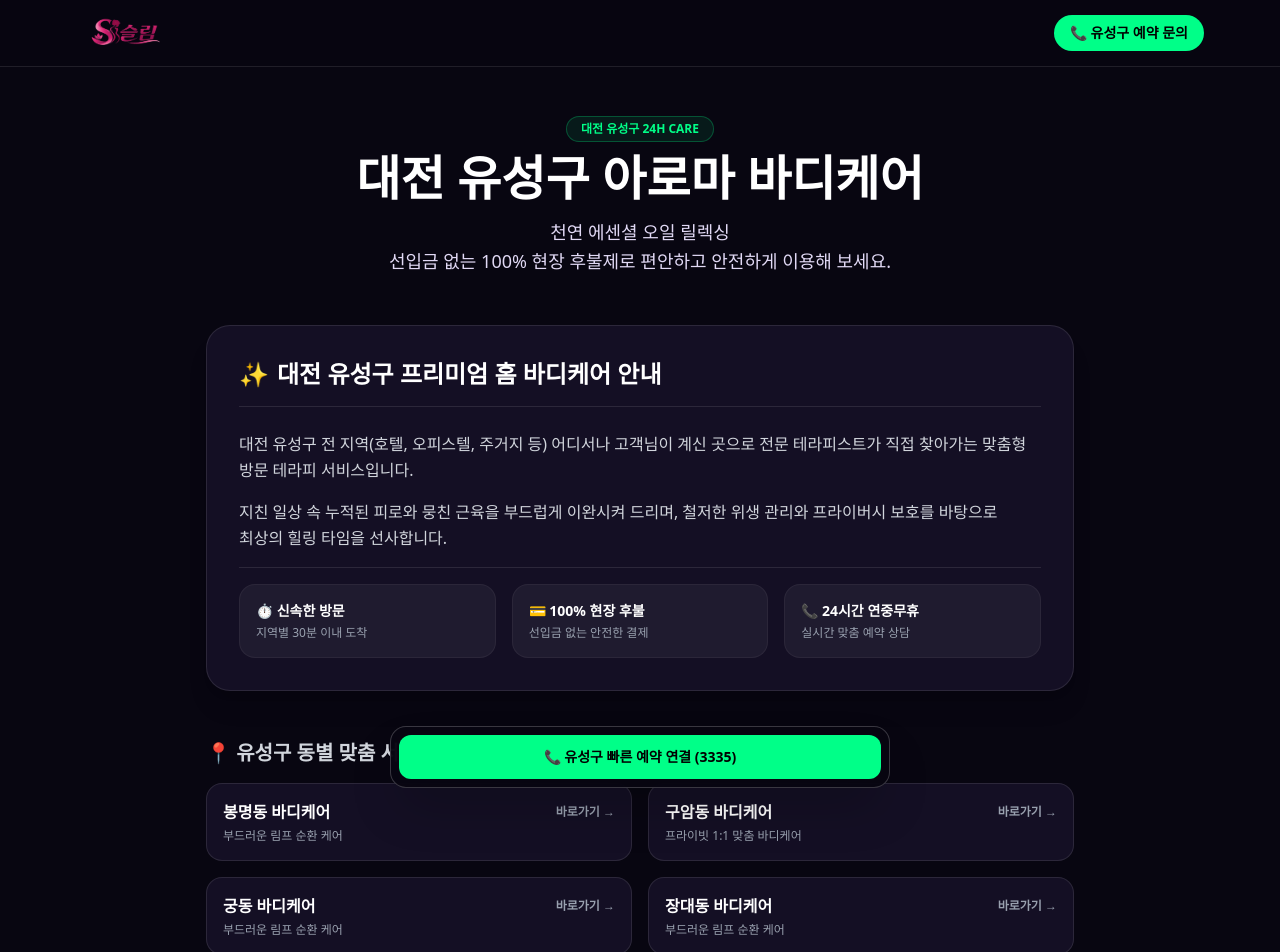
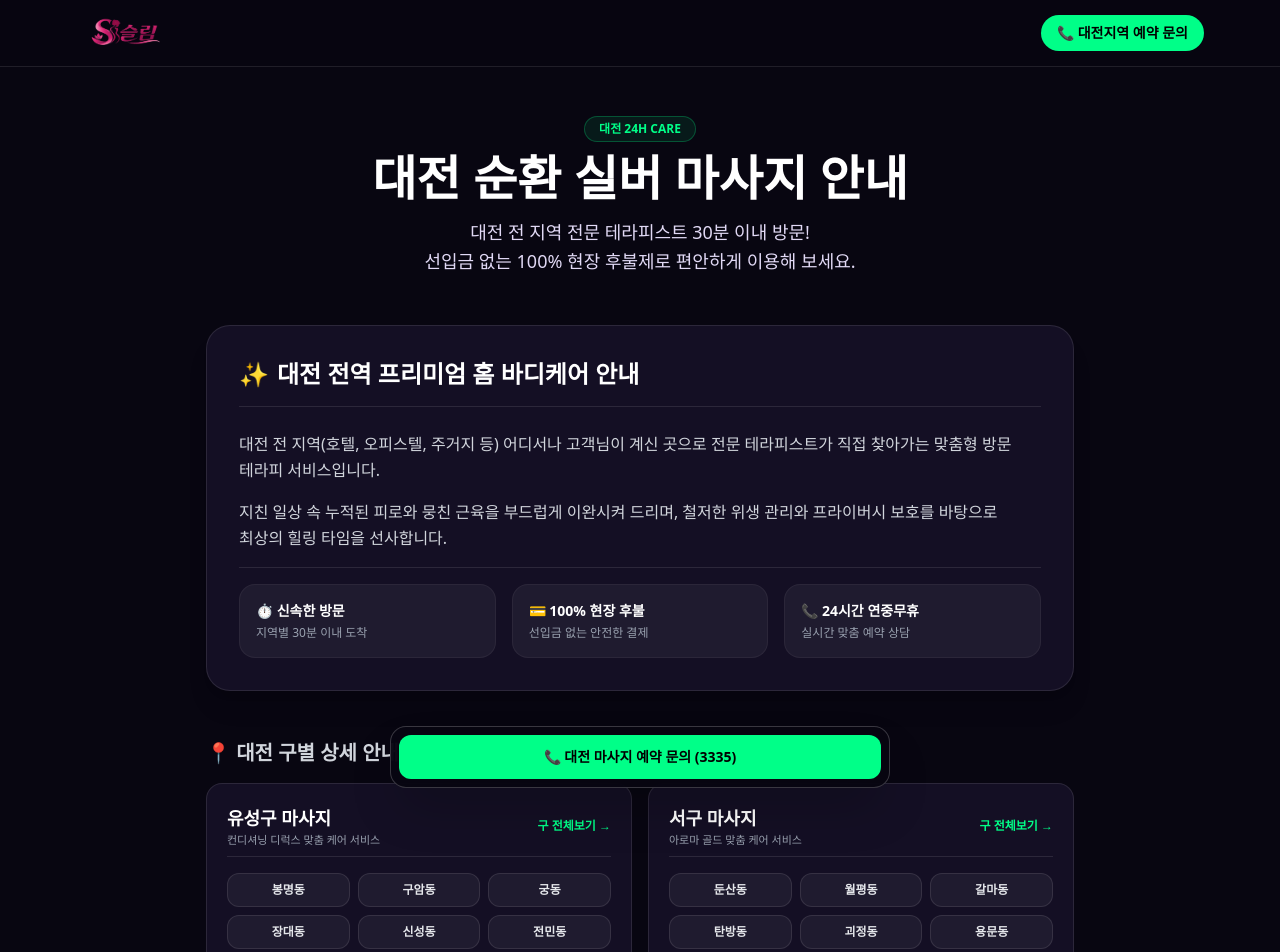
Before and after one commit to gunma1004/dj-cj-sslim, a Next.js app: page /daejeon in a window 1280 px wide. Shown: the top 952 px of the page. Built offline with nearby package versions, Linux system fonts and the light colour scheme.

Commit message:
사이트 수정

```diff
--- a/app/[city]/page.tsx
+++ b/app/[city]/page.tsx
@@ -1,47 +1,60 @@
 import Link from "next/link";
 import Image from "next/image";
-import { CITIES_DATA, DOMAIN, BRAND_NAME, getKeywordModifier } from "@/app/data";
+import { CITIES_DATA, DOMAIN, BRAND_NAME } from "@/app/data";
 import { notFound } from "next/navigation";
 
+// 500개 이상 겹치지 않도록 구성된 대규모 수식어 풀
+const CITY_PREFIX_POOL = [
+  "프리미엄", "힐링", "전문", "맞춤", "스웨디시", "아로마", "감동", "딥테라피",
+  "프라이빗", "로열", "VIP", "릴렉싱", "컨디셔닝", "바디케어", "순환", "아로마테라피",
+  "스페셜", "심신이완", "피로회복", "릴랙스", "맞춤형", "고품격", "명품", "집중",
+  "정성", "안심", "신속", "품격", "스마트", "베이직", "디럭스", "스위트", "내추럴",
+  "소울", "하모니", "밸런스", "리프레시", "에너지", "바이탈", "휴", "쉼", "지오",
+  "그린", "블루", "골드", "실버", "퍼플", "로즈", "샌드", "오션", "포레스트"
+];
+
+function getUniqueCityModifier(seedKey: string) {
+  let hash = 0;
+  for (let i = 0; i < seedKey.length; i++) {
+    hash = (hash << 5) - hash + seedKey.charCodeAt(i);
+    hash |= 0;
+  }
+  const index = Math.abs(hash) % CITY_PREFIX_POOL.length;
+  const secondaryIndex = Math.floor(Math.abs(hash) / 7) % CITY_PREFIX_POOL.length;
+
+  const prefix = index !== secondaryIndex
+    ? CITY_PREFIX_POOL[index] + " " + CITY_PREFIX_POOL[secondaryIndex]
+    : CITY_PREFIX_POOL[index];
+
+  return prefix;
+}
+
+// 1. 시 정적 경로 명시적 등록 (404 방지)
 export async function generateStaticParams() {
-  const paths: { city: string; district: string }[] = [];
-
-  Object.entries(CITIES_DATA).forEach(([citySlug, city]) => {
-    city.districts.forEach((district) => {
-      paths.push({
-        city: citySlug,
-        district: district.slug,
-      });
-    });
-  });
-
-  return paths;
+  return [
+    { city: "daejeon" },
+    { city: "cheongju" },
+  ];
 }
 
 export const dynamicParams = false;
 
-// 구 단위 메타데이터 (patternFn 제거 및 백틱 없는 문자열 병합)
+// 2. 시 단위 SEO 메타데이터
 export async function generateMetadata({
   params,
 }: {
-  params: Promise<{ city: string; district: string }>;
+  params: Promise<{ city: string }>;
 }) {
-  const { city, district } = await params;
+  const { city } = await params;
   const cityInfo = CITIES_DATA[city];
-  const districtInfo = cityInfo?.districts.find((d) => d.slug === district);
 
-  if (!cityInfo || !districtInfo) return {};
+  if (!cityInfo) return {};
 
-  const areaName = cityInfo.name + " " + districtInfo.name;
-  const modifier = getKeywordModifier(areaName + "_district");
+  const uniquePrefix = getUniqueCityModifier(cityInfo.name + "_city_title_seed");
 
-  // 1. 타이틀: 스팸 및 '마사지' 배제, 안전한 테라피 패턴
-  const title = areaName + " " + modifier.prefix + " 바디케어 | " + BRAND_NAME;
-
-  // 2. 메타 디스크립션: '출장'과 '마사지'를 완전히 분리
-  const description = areaName + " 전 지역 전문 테라피스트가 진행하는 신속한 출장 서비스와 함께 일상의 피로를 녹여줄 편안한 힐링 마사지를 경험해 보세요. 선입금 없는 현장 후불제.";
-
-  const url = DOMAIN + "/" + city + "/" + district;
+  const title = cityInfo.name + " " + uniquePrefix + " 마사지 안내 | " + BRAND_NAME;
+  const description = cityInfo.name + " 전 지역 전문 테라피스트의 신속한 출장 서비스와 함께 편안한 힐링 마사지를 경험해 보세요. 선입금 없는 100% 현장 후불제.";
+  const url = DOMAIN + "/" + city;
 
   return {
     title,
@@ -51,28 +64,27 @@ export async function generateMetadata({
       title,
       description,
       url,
-      siteName: BRAND_NAME + " " + areaName,
+      siteName: BRAND_NAME + " " + cityInfo.name,
       locale: "ko_KR",
       type: "website",
     },
   };
 }
 
-export default async function DistrictPage({
+// 3. 시 페이지 본문
+export default async function CityPage({
   params,
 }: {
-  params: Promise<{ city: string; district: string }>;
+  params: Promise<{ city: string }>;
 }) {
-  const { city, district } = await params;
+  const { city } = await params;
   const cityInfo = CITIES_DATA[city];
-  const districtInfo = cityInfo?.districts.find((d) => d.slug === district);
 
-  if (!cityInfo || !districtInfo) return notFound();
+  if (!cityInfo) return notFound();
 
   const isDaejeon = city === "daejeon";
   const mainColor = isDaejeon ? "#00ff88" : "#ba8cff";
-  const areaName = cityInfo.name + " " + districtInfo.name;
-  const modifier = getKeywordModifier(areaName + "_district");
+  const uniquePrefix = getUniqueCityModifier(cityInfo.name + "_city_title_seed");
 
   return (
     <div className="bg-[#080611] text-white font-sans min-h-screen relative overflow-x-hidden pb-36">
@@ -94,7 +106,7 @@ export default async function DistrictPage({
             className="px-4 py-2 rounded-full font-black text-xs sm:text-sm text-black transition-transform hover:scale-105"
             style={{ backgroundColor: mainColor }}
           >
-            📞 {districtInfo.name} 예약 문의
+            📞 {cityInfo.name}지역 예약 문의
           </a>
         </div>
       </header>
@@ -109,27 +121,25 @@ export default async function DistrictPage({
               backgroundColor: mainColor + "15",
             }}
           >
-            {areaName} 24H CARE
+            {cityInfo.name.toUpperCase()} 24H CARE
           </span>
 
-          {/* H1 본문 제목 */}
           <h1 className="text-3xl sm:text-5xl font-black mb-4">
-            {areaName} {modifier.prefix} 바디케어
+            {cityInfo.name} {uniquePrefix} 마사지 안내
           </h1>
           <p className="text-[#e1d9f5] text-base sm:text-lg max-w-[650px] mx-auto leading-relaxed">
-            {modifier.sub} <br />
-            선입금 없는 100% 현장 후불제로 편안하고 안전하게 이용해 보세요.
+            {cityInfo.name} 전 지역 전문 테라피스트 30분 이내 방문! <br />
+            선입금 없는 100% 현장 후불제로 편안하게 이용해 보세요.
           </p>
         </div>
 
-        {/* 💡 구 페이지 추가 업체 내용 및 서비스 안내 섹션 */}
         <section className="p-6 sm:p-8 rounded-3xl bg-[#140f24] border border-white/10 text-left space-y-6 shadow-xl">
           <h2 className="text-xl sm:text-2xl font-black text-white border-b border-white/10 pb-4 flex items-center gap-2">
-            <span>✨</span> {areaName} 프리미엄 홈 바디케어 안내
+            <span>✨</span> {cityInfo.name} 전역 프리미엄 홈 바디케어 안내
           </h2>
           <div className="space-y-4 text-sm sm:text-base text-gray-300 leading-relaxed">
             <p>
-              {areaName} 전 지역(호텔, 오피스텔, 주거지 등) 어디서나 고객님이 계신 곳으로 전문 테라피스트가 직접 찾아가는 맞춤형 방문 테라피 서비스입니다.
+              {cityInfo.name} 전 지역(호텔, 오피스텔, 주거지 등) 어디서나 고객님이 계신 곳으로 전문 테라피스트가 직접 찾아가는 맞춤형 방문 테라피 서비스입니다.
             </p>
             <p>
               지친 일상 속 누적된 피로와 뭉친 근육을 부드럽게 이완시켜 드리며, 철저한 위생 관리와 프라이버시 보호를 바탕으로 최상의 힐링 타임을 선사합니다.
@@ -151,44 +161,61 @@ export default async function DistrictPage({
           </div>
         </section>
 
-        {/* 동별 목록 */}
-        <section className="text-left">
+        <section className="mb-12 text-left">
           <h2 className="text-xl font-bold mb-4 text-gray-300">
-            📍 {districtInfo.name} 동별 맞춤 서비스 선택
+            📍 {cityInfo.name} 구별 상세 안내
           </h2>
           <div className="grid grid-cols-1 sm:grid-cols-2 gap-4">
-            {districtInfo.dongs.map((dong) => {
-              const dongAreaName = areaName + " " + dong.name;
-              const dongMod = getKeywordModifier(dongAreaName);
+            {cityInfo.districts.map((district) => {
+              const districtPrefix = getUniqueCityModifier(cityInfo.name + "_" + district.name + "_seed");
 
               return (
-                <Link
-                  key={dong.slug}
-                  href={"/" + city + "/" + district + "/" + dong.slug}
-                  className="p-4 rounded-2xl bg-[#140f24] border border-white/10 hover:border-white/30 transition-all block group"
+                <div
+                  key={district.slug}
+                  className="p-5 rounded-2xl bg-[#140f24] border border-white/10 space-y-3"
                 >
-                  <div className="flex items-center justify-between mb-1">
-                    <span className="font-extrabold text-white text-base group-hover:text-[#00ff88]">
-                      {dong.name} 바디케어
-                    </span>
-                    <span className="text-xs text-gray-400 font-bold">바로가기 →</span>
+                  <div className="flex items-center justify-between border-b border-white/10 pb-2">
+                    <div>
+                      <h3 className="text-lg font-bold text-white">
+                        {district.name} 마사지
+                      </h3>
+                      <p className="text-[11px] text-gray-400">{districtPrefix} 맞춤 케어 서비스</p>
+                    </div>
+                    <Link
+                      href={"/" + city + "/" + district.slug}
+                      className="text-xs font-bold hover:underline shrink-0 ml-2"
+                      style={{ color: mainColor }}
+                    >
+                      구 전체보기 →
+                    </Link>
                   </div>
-                  <p className="text-xs text-gray-400 truncate">{dongMod.sub}</p>
-                </Link>
+
+                  <div className="grid grid-cols-3 gap-2 pt-1">
+                    {district.dongs.map((dong) => (
+                      <Link
+                        key={dong.slug}
+                        href={"/" + city + "/" + district.slug + "/" + dong.slug}
+                        className="py-2 px-1 text-center rounded-xl bg-white/5 border border-white/10 text-xs text-gray-200 font-bold hover:bg-white/20 transition-all truncate"
+                        title={dong.name + " 마사지"}
+                      >
+                        {dong.name}
+                      </Link>
+                    ))}
+                  </div>
+                </div>
               );
             })}
           </div>
         </section>
       </main>
 
-      {/* 모바일 하단 고정바 */}
       <div className="fixed bottom-3 left-1/2 -translate-x-1/2 w-[calc(100%-20px)] max-w-[500px] bg-[#080611]/95 backdrop-blur-xl border border-white/20 p-2 rounded-2xl shadow-2xl z-50">
         <a
           href={"tel:" + cityInfo.phone}
           className="py-3 rounded-xl font-black text-black text-sm flex items-center justify-center gap-1 active:scale-95 transition-all"
           style={{ backgroundColor: mainColor }}
         >
-          📞 {districtInfo.name} 빠른 예약 연결 ({cityInfo.phone.slice(-4)})
+          📞 {cityInfo.name} 마사지 예약 문의 ({cityInfo.phone.slice(-4)})
         </a>
       </div>
     </div>
```
